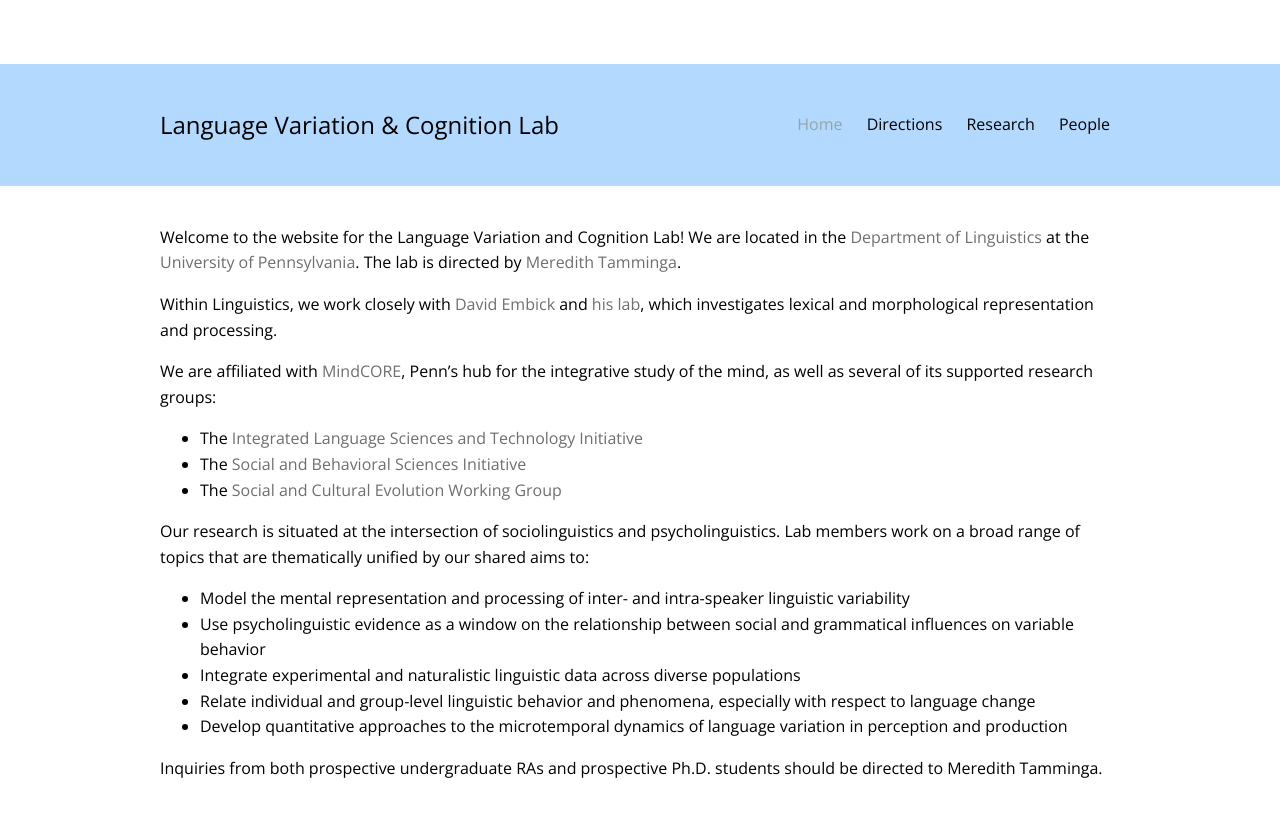
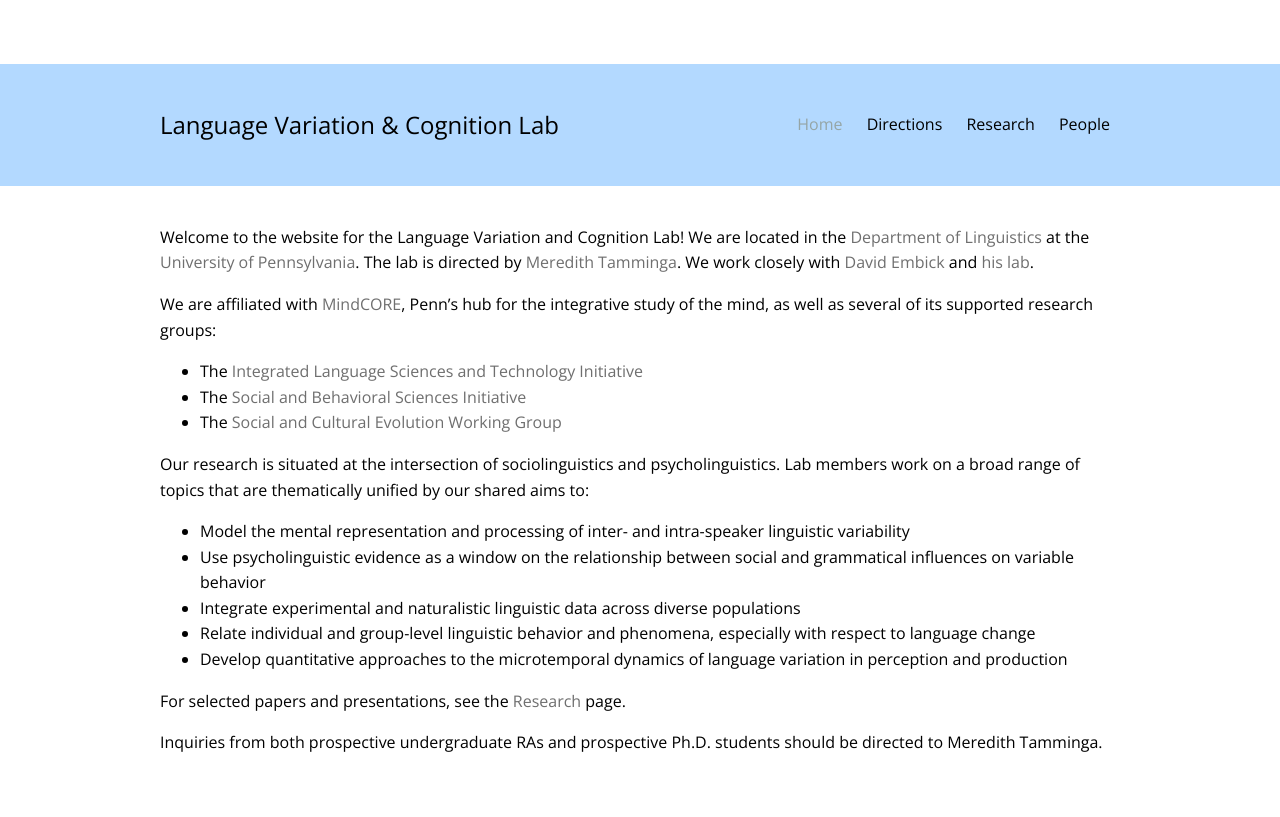
Before and after one commit to laceywade/TammingaLab.github.io, a Jekyll site: the page built from index.md, in a window 1280 px wide. Shown: the top 817 px of the page. Built offline with Jekyll 4.4.1, drawn with Linux system fonts in a browser that asks for light colours; some web fonts are replaced.

Commit message:
Update index.md

```diff
--- a/index.md
+++ b/index.md
@@ -6,9 +6,7 @@ navigation_weight: 1
 ---
 
 
-Welcome to the website for the Language Variation and Cognition Lab! We are located in the [Department of Linguistics](https://www.ling.upenn.edu/) at the [University of Pennsylvania](https://www.upenn.edu/). The lab is directed by [Meredith Tamminga](http://meredithtamminga.com/).
-
-Within Linguistics, we work closely with [David Embick](https://www.ling.upenn.edu/~embick/) and [his lab](http://web.sas.upenn.edu/embick-lab/), which investigates lexical and morphological representation and processing.
+Welcome to the website for the Language Variation and Cognition Lab! We are located in the [Department of Linguistics](https://www.ling.upenn.edu/) at the [University of Pennsylvania](https://www.upenn.edu/). The lab is directed by [Meredith Tamminga](http://meredithtamminga.com/). We work closely with [David Embick](https://www.ling.upenn.edu/~embick/) and [his lab](http://web.sas.upenn.edu/embick-lab/).
 
 We are affiliated with [MindCORE](https://mindcore.sas.upenn.edu/), Penn's hub for the integrative study of the mind, as well as several of its supported research groups:
 * The [Integrated Language Sciences and Technology Initiative](http://web.sas.upenn.edu/langscience/)
@@ -22,4 +20,6 @@ Our research is situated at the intersection of sociolinguistics and psycholingu
 * Relate individual and group-level linguistic behavior and phenomena, especially with respect to language change
 * Develop quantitative approaches to the microtemporal dynamics of language variation in perception and production
 
+For selected papers and presentations, see the [Research](https://tammingalab.github.io/research/) page.
+
 Inquiries from both prospective undergraduate RAs and prospective Ph.D. students should be directed to Meredith Tamminga.
```
